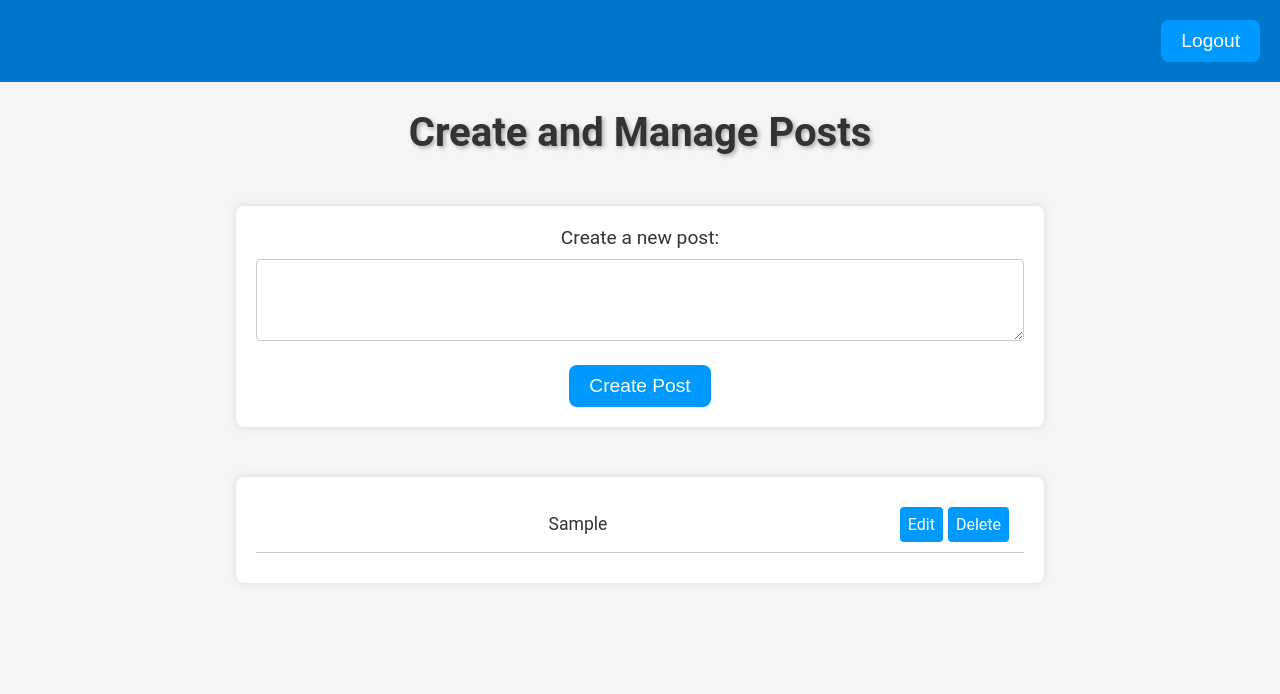
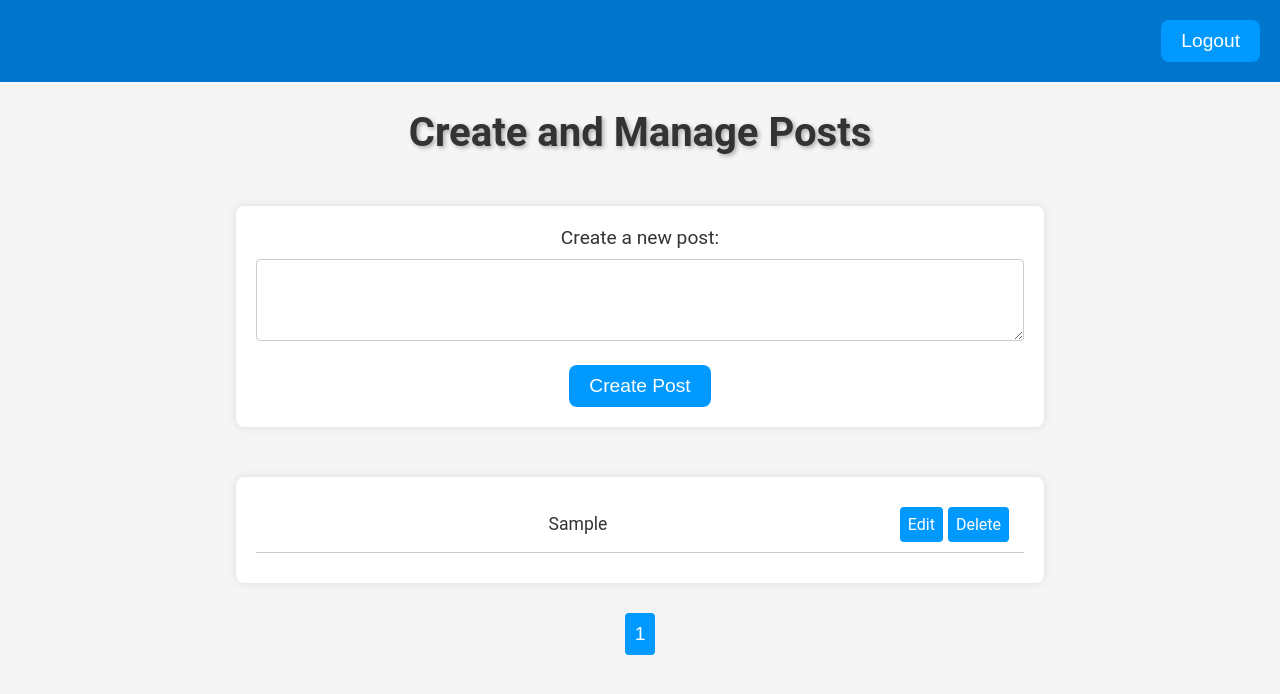
Before and after one commit to Pallavi7597/SocialMediaDashboard, a website: page public/post.html in a window 1280 px wide. Both pictures are taken after typing "Sample" into the empty fields and a click on the button "Create Post". Drawn offline with Linux system fonts and the light colour scheme.

Commit message:
Update post.html

```diff
--- a/public/post.html
+++ b/public/post.html
@@ -99,12 +99,30 @@
       border: none;
       border-radius: 4px;
     }
+
+    .pagination {
+      margin-top: 20px;
+    }
+
+    .pagination button {
+      background-color: #0099ff;
+      color: #fff;
+      border: none;
+      padding: 10px;
+      margin: 0 5px;
+      cursor: pointer;
+      border-radius: 4px;
+      transition: background-color 0.3s;
+    }
+
+    .pagination button:hover {
+      background-color: #0077cc;
+    }
   </style>
 </head>
 
 <body>
   <header>
-    <!-- Include the logout button -->
     <button id="logoutBtn" onclick="logout()">Logout</button>
   </header>
 
@@ -118,24 +136,24 @@
 
   <div class="post-list" id="postList"></div>
 
+  <div class="pagination" id="pagination"></div>
+
   <script>
-    // Sample posts (replace with actual data from the server)
     const posts = [];
+    const postsPerPage = 3; // Adjust the number of posts per page
+    let currentPage = 1;
 
     function createPost() {
       const text = document.getElementById('text').value;
       if (text) {
-        // Simulate adding a new post to the list
         const newPost = { id: posts.length + 1, text };
         posts.push(newPost);
         updatePostList();
-        // Clear the textarea
         document.getElementById('text').value = '';
       }
     }
 
     function deletePost(postId) {
-      // Simulate deleting a post from the list
       const index = posts.findIndex(post => post.id === postId);
       if (index !== -1) {
         posts.splice(index, 1);
@@ -146,7 +164,6 @@
     function editPost(postId) {
       const newText = prompt('Edit the post:', posts.find(post => post.id === postId).text);
       if (newText !== null) {
-        // Simulate editing the post
         const index = posts.findIndex(post => post.id === postId);
         if (index !== -1) {
           posts[index].text = newText;
@@ -157,14 +174,18 @@
 
     function updatePostList() {
       const postList = document.getElementById('postList');
+      const pagination = document.getElementById('pagination');
+      const startIndex = (currentPage - 1) * postsPerPage;
+      const endIndex = startIndex + postsPerPage;
       postList.innerHTML = '';
 
       if (posts.length === 0) {
         postList.innerHTML = '<p>No posts available.</p>';
+        pagination.innerHTML = '';
         return;
       }
 
-      posts.forEach(post => {
+      posts.slice(startIndex, endIndex).forEach(post => {
         const postElement = document.createElement('div');
         postElement.classList.add('post');
 
@@ -188,15 +209,28 @@
 
         postList.appendChild(postElement);
       });
+
+      const totalPages = Math.ceil(posts.length / postsPerPage);
+      pagination.innerHTML = '';
+
+      // Display up to 5 pages from the start
+      const maxPages = Math.min(5, totalPages);
+
+      for (let i = 1; i <= maxPages; i++) {
+        const pageButton = document.createElement('button');
+        pageButton.textContent = i;
+        pageButton.onclick = () => {
+          currentPage = i;
+          updatePostList();
+        };
+        pagination.appendChild(pageButton);
+      }
     }
 
-    // Function to logout and redirect to the login page
     function logout() {
-      // You can add additional logout logic here if needed
       window.location.href = '/logout';
     }
 
-    // Initialize the post list when the page loads
     window.onload = function () {
       updatePostList();
     };
```
